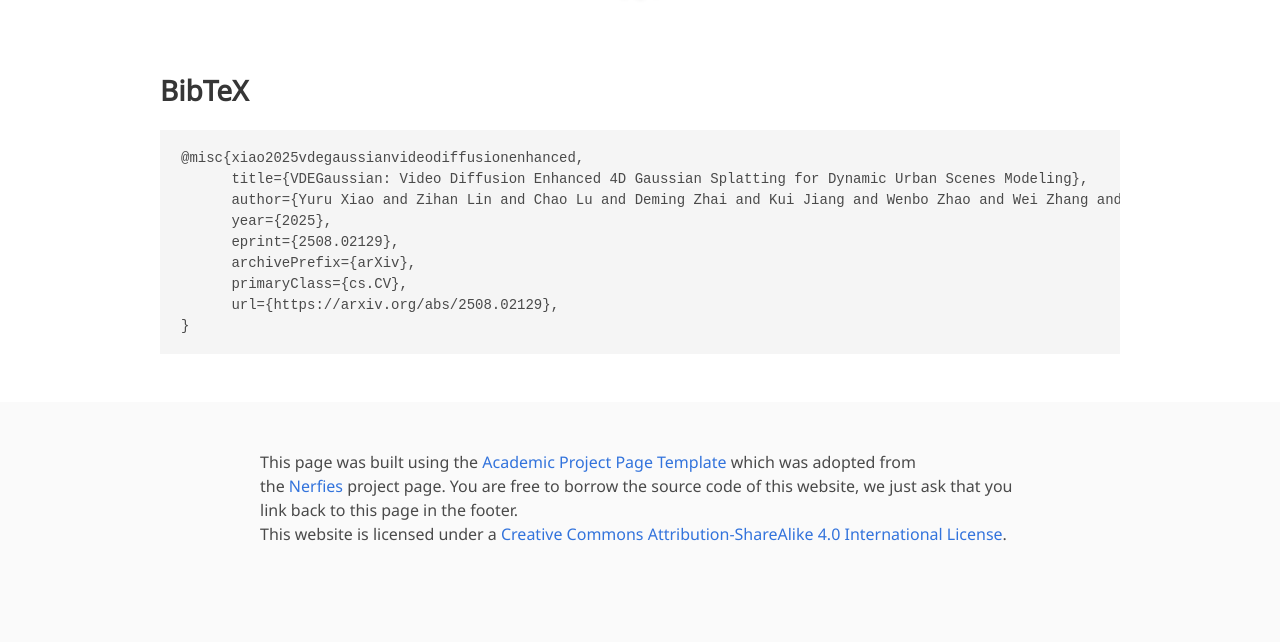
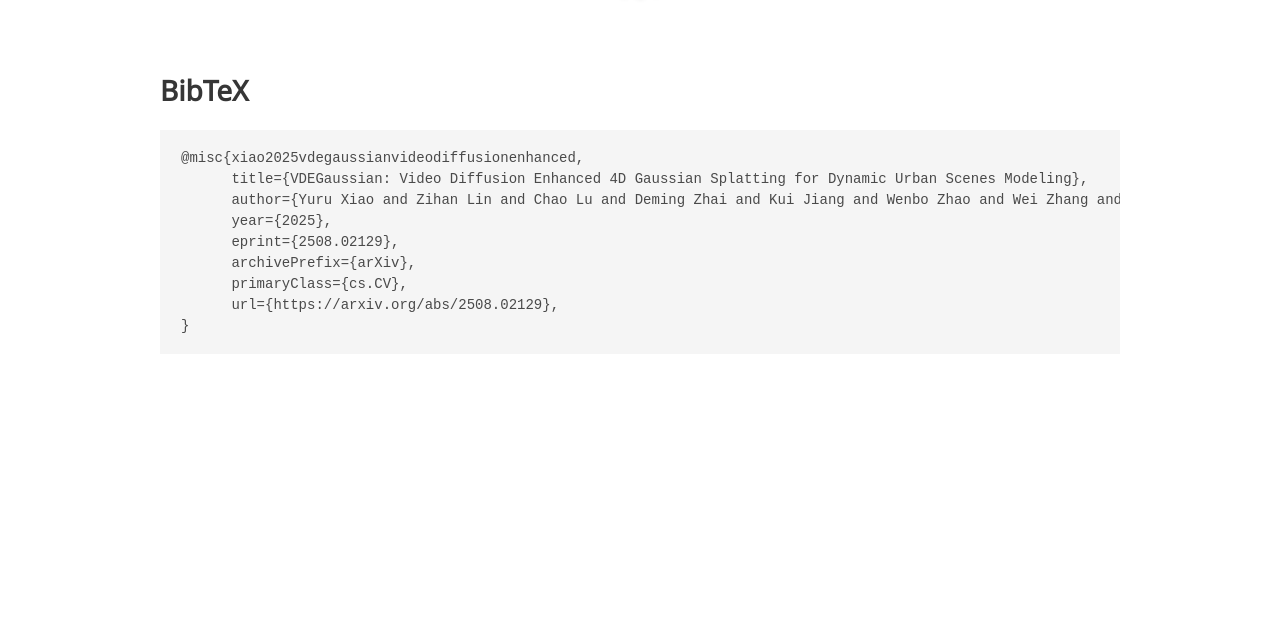
Before and after one commit to pulangk97/VDEGaussian-Project, a plain HTML site: page index.html in a window 1280 px wide. Shown: the part 1914-2556 px from the top of the page. After the commit the page ends 2316 px from the top, so only its background shows below. Drawn offline with nearby package versions, Linux system fonts and the light colour scheme; some icons are missing; a web font is replaced by a local one.

Commit message:
Update index.html

```diff
--- a/index.html
+++ b/index.html
@@ -239,23 +239,6 @@
 <!--End BibTex citation -->
 
 
-  <footer class="footer">
-  <div class="container">
-    <div class="columns is-centered">
-      <div class="column is-8">
-        <div class="content">
-
-          <p>
-            This page was built using the <a href="https://github.com/eliahuhorwitz/Academic-project-page-template" target="_blank">Academic Project Page Template</a> which was adopted from the <a href="https://nerfies.github.io" target="_blank">Nerfies</a> project page.
-            You are free to borrow the source code of this website, we just ask that you link back to this page in the footer. <br> This website is licensed under a <a rel="license"  href="http://creativecommons.org/licenses/by-sa/4.0/" target="_blank">Creative
-            Commons Attribution-ShareAlike 4.0 International License</a>.
-          </p>
-
-        </div>
-      </div>
-    </div>
-  </div>
-</footer>
 
 <!-- Statcounter tracking code -->
 
```
